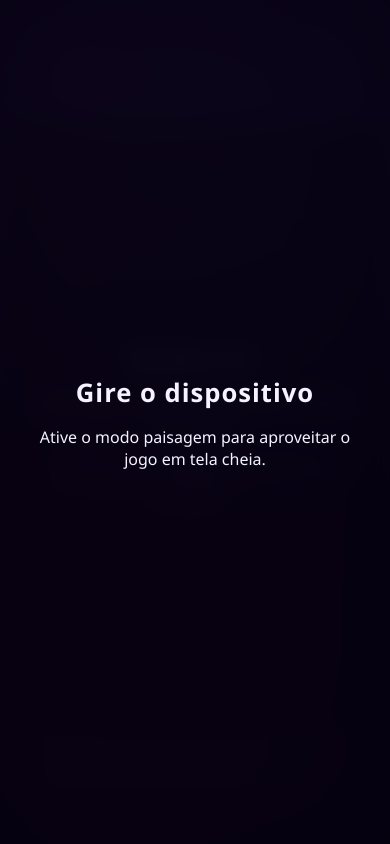
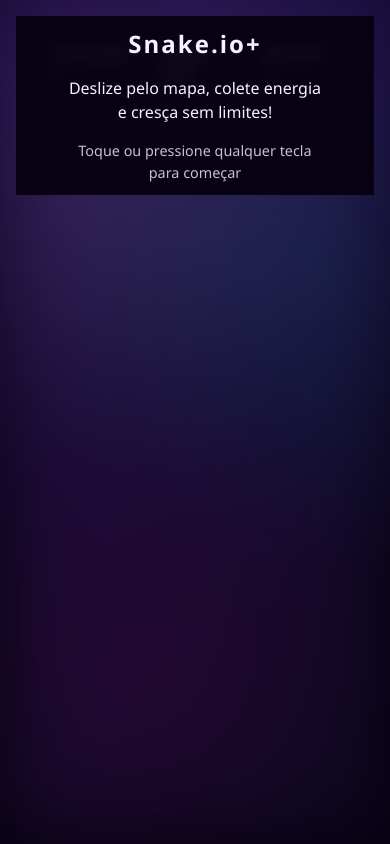
Before and after one commit to affaprojetosocias/jogo-cobra-2, a plain HTML site: page index.html in a window 390 px wide. Drawn offline with Linux system fonts and the light colour scheme.

Commit message:
Improve mobile viewport responsiveness

```diff
--- a/index.html
+++ b/index.html
@@ -2,7 +2,10 @@
 <html lang="pt-BR">
   <head>
     <meta charset="UTF-8" />
-    <meta name="viewport" content="width=device-width, initial-scale=1.0" />
+    <meta
+      name="viewport"
+      content="width=device-width, initial-scale=1.0, viewport-fit=cover"
+    />
     <title>Snake.io+ Clone</title>
     <link rel="stylesheet" href="styles.css" />
   </head>
@@ -36,12 +39,6 @@
         <button type="button" class="mobile-control" data-direction="right" aria-label="Mover para a direita">▶</button>
       </div>
     </main>
-    <div class="orientation-overlay">
-      <div class="orientation-box">
-        <h2>Gire o dispositivo</h2>
-        <p>Ative o modo paisagem para aproveitar o jogo em tela cheia.</p>
-      </div>
-    </div>
     <script type="module" src="src/main.js"></script>
   </body>
 </html>
--- a/src/game/InputManager.js
+++ b/src/game/InputManager.js
@@ -13,6 +13,9 @@ export class InputManager {
     this.swipeThreshold = 18;
     this.controlButtons = Array.from(options.controlButtons || []);
     this.controlButtonHandlers = [];
+    this.touchMoveFrame = null;
+    this.lastTouchPoint = null;
+    this.touchSmoothing = 0.22;
 
     this.handleKeyDown = this.handleKeyDown.bind(this);
     this.handleKeyUp = this.handleKeyUp.bind(this);
@@ -41,6 +44,7 @@ export class InputManager {
     window.removeEventListener('pointerup', this.handlePointerUp);
     window.removeEventListener('pointercancel', this.handlePointerCancel);
     this.unbindDirectionalButtons();
+    this.cancelTouchUpdate();
   }
 
   bindDirectionalButtons() {
@@ -120,7 +124,9 @@ export class InputManager {
     this.pointerId = event.pointerId;
 
     if (this.pointerMode === 'touch') {
+      this.cancelTouchUpdate();
       this.swipeStart = { x: event.clientX, y: event.clientY };
+      this.lastTouchPoint = { x: event.clientX, y: event.clientY };
       this.mouseVector = this.mouseVector || { ...this.activeVector };
       if (typeof this.canvas.setPointerCapture === 'function') {
         this.canvas.setPointerCapture(event.pointerId);
@@ -138,15 +144,8 @@ export class InputManager {
     }
 
     if (this.pointerMode === 'touch') {
-      const dx = event.clientX - this.swipeStart.x;
-      const dy = event.clientY - this.swipeStart.y;
-      const distance = Math.hypot(dx, dy);
-
-      if (distance > this.swipeThreshold) {
-        const vector = { x: dx / distance, y: dy / distance };
-        this.mouseVector = vector;
-        this.activeVector = vector;
-      }
+      this.lastTouchPoint = { x: event.clientX, y: event.clientY };
+      this.scheduleTouchUpdate();
       event.preventDefault();
       return;
     }
@@ -159,6 +158,7 @@ export class InputManager {
       this.isPointerActive = false;
       this.pointerId = null;
       this.swipeStart = null;
+      this.cancelTouchUpdate();
       if (typeof this.canvas.releasePointerCapture === 'function') {
         this.canvas.releasePointerCapture(event.pointerId);
       }
@@ -183,6 +183,48 @@ export class InputManager {
     this.pointerAnchor = { x, y };
   }
 
+  scheduleTouchUpdate() {
+    if (this.touchMoveFrame !== null) {
+      return;
+    }
+    this.touchMoveFrame = requestAnimationFrame(() => {
+      this.touchMoveFrame = null;
+      this.flushTouchMovement();
+    });
+  }
+
+  flushTouchMovement() {
+    if (!this.isPointerActive || !this.swipeStart || !this.lastTouchPoint) {
+      return;
+    }
+
+    const dx = this.lastTouchPoint.x - this.swipeStart.x;
+    const dy = this.lastTouchPoint.y - this.swipeStart.y;
+    const distance = Math.hypot(dx, dy);
+
+    if (distance <= this.swipeThreshold) {
+      return;
+    }
+
+    const vector = { x: dx / distance, y: dy / distance };
+    const smoothing = this.touchSmoothing;
+    const smoothed = {
+      x: this.activeVector.x + (vector.x - this.activeVector.x) * smoothing,
+      y: this.activeVector.y + (vector.y - this.activeVector.y) * smoothing,
+    };
+    const length = Math.hypot(smoothed.x, smoothed.y) || 1;
+    this.activeVector = { x: smoothed.x / length, y: smoothed.y / length };
+    this.mouseVector = { ...this.activeVector };
+  }
+
+  cancelTouchUpdate() {
+    if (this.touchMoveFrame !== null) {
+      cancelAnimationFrame(this.touchMoveFrame);
+      this.touchMoveFrame = null;
+    }
+    this.lastTouchPoint = null;
+  }
+
   applyDirectionalInput(vector) {
     const length = Math.hypot(vector.x, vector.y) || 1;
     this.activeVector = { x: vector.x / length, y: vector.y / length };
@@ -191,6 +233,7 @@ export class InputManager {
     this.pointerMode = 'virtual';
     this.isPointerActive = false;
     this.pointerAnchor = null;
+    this.cancelTouchUpdate();
   }
 
   // Converte posição do ponteiro para vetor relativo ao centro da tela.
--- a/src/game/SnakeGame.js
+++ b/src/game/SnakeGame.js
@@ -43,6 +43,7 @@ export class SnakeGame {
     this.resizeObserver.observe(canvas.parentElement);
     window.addEventListener('resize', this.handleResize);
     window.addEventListener('orientationchange', this.handleResize);
+    window.addEventListener('viewportmetricschange', this.handleResize);
     this.handleResize();
   }
 
@@ -70,23 +71,29 @@ export class SnakeGame {
   }
 
   handleResize() {
-    const rect = this.canvas.getBoundingClientRect();
+    const viewport = this.getViewportSize();
+    const rect = this.canvas.parentElement.getBoundingClientRect();
+    const width = Math.max(Math.round(rect.width), 1);
+    const height = Math.max(Math.round(rect.height), 1);
+
     this.renderer = new Renderer(this.canvas);
-    this.renderer.resize(rect.width, rect.height);
-    this.camera.width = rect.width;
-    this.camera.height = rect.height;
-    this.calculateArenaDimensions();
+    this.renderer.resize(width, height);
+    this.camera.width = width;
+    this.camera.height = height;
+    this.calculateArenaDimensions(viewport.width, viewport.height);
     if (this.foodManager) {
       this.foodManager.syncWithArena();
     }
     this.updateCamera(true);
   }
 
-  calculateArenaDimensions() {
-    const viewportWidth = window.innerWidth || this.canvas.clientWidth;
-    const viewportHeight = window.innerHeight || this.canvas.clientHeight;
-    const longSide = Math.max(viewportWidth, viewportHeight);
-    const shortSide = Math.max(Math.min(viewportWidth, viewportHeight), 480);
+  calculateArenaDimensions(viewportWidth, viewportHeight) {
+    const fallbackWidth = this.canvas.clientWidth || viewportWidth;
+    const fallbackHeight = this.canvas.clientHeight || viewportHeight;
+    const safeWidth = viewportWidth || fallbackWidth;
+    const safeHeight = viewportHeight || fallbackHeight;
+    const longSide = Math.max(safeWidth, safeHeight);
+    const shortSide = Math.max(Math.min(safeWidth, safeHeight), 480);
 
     const widthScale = longSide / 900;
     const heightScale = shortSide / 700;
@@ -124,8 +131,34 @@ export class SnakeGame {
       targetHeight = Math.min(GameConfig.worldMaxHeight, Math.max(targetHeight, paddedHeight));
     }
 
-    this.arena.width = targetWidth;
-    this.arena.height = targetHeight;
+    const minimumWidth = Math.max(safeWidth, this.camera.width);
+    const minimumHeight = Math.max(safeHeight, this.camera.height);
+    this.arena.width = Math.max(targetWidth, minimumWidth);
+    this.arena.height = Math.max(targetHeight, minimumHeight);
+  }
+
+  getViewportSize() {
+    const docStyles = getComputedStyle(document.documentElement);
+    const widthValue = docStyles.getPropertyValue('--app-width').trim();
+    const heightValue = docStyles.getPropertyValue('--app-height').trim();
+    const viewport = window.visualViewport;
+    const fallbackWidth = Math.max(
+      Math.round(viewport ? viewport.width : window.innerWidth || this.canvas.clientWidth || 0),
+      1
+    );
+    const fallbackHeight = Math.max(
+      Math.round(viewport ? viewport.height : window.innerHeight || this.canvas.clientHeight || 0),
+      1
+    );
+    const widthCandidate = parseFloat(widthValue);
+    const heightCandidate = parseFloat(heightValue);
+    const hasPixelWidth =
+      Number.isFinite(widthCandidate) && widthCandidate > 0 && widthValue.endsWith('px');
+    const hasPixelHeight =
+      Number.isFinite(heightCandidate) && heightCandidate > 0 && heightValue.endsWith('px');
+    const width = hasPixelWidth ? Math.max(Math.round(widthCandidate), 1) : fallbackWidth;
+    const height = hasPixelHeight ? Math.max(Math.round(heightCandidate), 1) : fallbackHeight;
+    return { width, height };
   }
 
   // Inicializa uma nova partida resetando estados e criando entidades.
--- a/src/main.js
+++ b/src/main.js
@@ -1,4 +1,54 @@
 import { SnakeGame } from './game/SnakeGame.js';
+
+const rootStyle = document.documentElement.style;
+
+const updateViewportMetrics = () => {
+  const viewport = window.visualViewport;
+  const width = Math.round(viewport ? viewport.width : window.innerWidth || 0);
+  const height = Math.round(viewport ? viewport.height : window.innerHeight || 0);
+  const offsetLeft = viewport ? Math.round(viewport.offsetLeft) : 0;
+  const offsetTop = viewport ? Math.round(viewport.offsetTop) : 0;
+  const offsetRight = viewport
+    ? Math.round(Math.max(window.innerWidth - width - viewport.offsetLeft, 0))
+    : 0;
+  const offsetBottom = viewport
+    ? Math.round(Math.max(window.innerHeight - height - viewport.offsetTop, 0))
+    : 0;
+
+  rootStyle.setProperty('--app-width', `${Math.max(width, 0)}px`);
+  rootStyle.setProperty('--app-height', `${Math.max(height, 0)}px`);
+  rootStyle.setProperty('--safe-area-top', `${Math.max(offsetTop, 0)}px`);
+  rootStyle.setProperty('--safe-area-right', `${Math.max(offsetRight, 0)}px`);
+  rootStyle.setProperty('--safe-area-bottom', `${Math.max(offsetBottom, 0)}px`);
+  rootStyle.setProperty('--safe-area-left', `${Math.max(offsetLeft, 0)}px`);
+
+  window.dispatchEvent(
+    new CustomEvent('viewportmetricschange', { detail: { width, height } })
+  );
+};
+
+const setupViewportObservers = () => {
+  let rafId = null;
+  const scheduleUpdate = () => {
+    if (rafId !== null) {
+      return;
+    }
+    rafId = requestAnimationFrame(() => {
+      rafId = null;
+      updateViewportMetrics();
+    });
+  };
+
+  updateViewportMetrics();
+  window.addEventListener('resize', scheduleUpdate);
+  window.addEventListener('orientationchange', scheduleUpdate);
+  if (window.visualViewport) {
+    window.visualViewport.addEventListener('resize', scheduleUpdate);
+    window.visualViewport.addEventListener('scroll', scheduleUpdate);
+  }
+};
+
+setupViewportObservers();
 
 // Localiza elementos da interface e inicializa o jogo.
 const canvas = document.getElementById('game-canvas');
--- a/styles.css
+++ b/styles.css
@@ -1,3 +1,13 @@
+:root {
+  --app-width: 100vw;
+  --app-height: 100vh;
+  --safe-area-top: env(safe-area-inset-top, 0px);
+  --safe-area-right: env(safe-area-inset-right, 0px);
+  --safe-area-bottom: env(safe-area-inset-bottom, 0px);
+  --safe-area-left: env(safe-area-inset-left, 0px);
+  --body-padding: clamp(16px, 4vw, 48px);
+}
+
 html {
   height: 100%;
 }
@@ -12,19 +22,35 @@ html {
 body {
   background: radial-gradient(circle at top, #1f1147, #05010e 70%);
   color: #f4f3ff;
-  min-height: 100vh;
+  min-height: var(--app-height);
   margin: 0;
   display: flex;
   align-items: center;
   justify-content: center;
   overflow: hidden;
-  padding: clamp(16px, 4vw, 48px);
+  padding: var(--body-padding);
+  padding-top: calc(var(--safe-area-top) + var(--body-padding));
+  padding-right: calc(var(--safe-area-right) + var(--body-padding));
+  padding-bottom: calc(var(--safe-area-bottom) + var(--body-padding));
+  padding-left: calc(var(--safe-area-left) + var(--body-padding));
   position: relative;
+  --available-width: max(
+    1px,
+    calc(
+      var(--app-width) - var(--safe-area-left) - var(--safe-area-right) - 2 * var(--body-padding)
+    )
+  );
+  --available-height: max(
+    1px,
+    calc(
+      var(--app-height) - var(--safe-area-top) - var(--safe-area-bottom) - 2 * var(--body-padding)
+    )
+  );
 }
 
 @supports (height: 100dvh) {
   body {
-    min-height: 100dvh;
+    min-height: max(var(--app-height), 100dvh);
   }
 }
 
@@ -41,14 +67,17 @@ body {
 
 .game-wrapper {
   position: relative;
-  width: min(92vw, 960px);
-  height: min(85vh, 640px);
+  width: min(960px, var(--available-width));
+  height: min(640px, var(--available-height));
+  max-width: 100%;
+  max-height: 100%;
   border-radius: 20px;
   overflow: hidden;
   box-shadow: 0 30px 80px rgba(0, 0, 0, 0.45);
   background: rgba(10, 5, 25, 0.8);
   backdrop-filter: blur(8px);
-  transition: border-radius 0.3s ease, box-shadow 0.3s ease;
+  transition: border-radius 0.3s ease, box-shadow 0.3s ease, width 0.25s ease,
+    height 0.25s ease;
 }
 
 #game-canvas {
@@ -60,8 +89,8 @@ body {
 
 .hud {
   position: absolute;
-  top: 16px;
-  left: 16px;
+  top: calc(var(--safe-area-top) + 16px);
+  left: calc(var(--safe-area-left) + 16px);
   display: flex;
   flex-direction: column;
   gap: 10px;
@@ -131,36 +160,10 @@ body {
   box-shadow: 0 16px 40px rgba(120, 115, 245, 0.55);
 }
 
-.orientation-overlay {
-  position: fixed;
-  inset: 0;
-  display: none;
-  align-items: center;
-  justify-content: center;
-  z-index: 10;
-  background: rgba(6, 2, 16, 0.85);
-  backdrop-filter: blur(12px);
-  padding: 32px;
-  text-align: center;
-}
-
-.orientation-box {
-  max-width: 360px;
-  display: flex;
-  flex-direction: column;
-  gap: 16px;
-  color: #f4f3ff;
-}
-
-.orientation-box h2 {
-  font-size: clamp(1.6rem, 5vw, 2.8rem);
-  letter-spacing: 1px;
-}
-
 .mobile-controls {
   position: absolute;
-  bottom: calc(env(safe-area-inset-bottom, 0px) + clamp(16px, 4vh, 36px));
-  left: calc(env(safe-area-inset-left, 0px) + clamp(16px, 5vw, 44px));
+  bottom: calc(var(--safe-area-bottom) + clamp(16px, 4vh, 36px));
+  left: calc(var(--safe-area-left) + clamp(16px, 5vw, 44px));
   display: none;
   width: clamp(120px, 26vw, 180px);
   aspect-ratio: 1;
@@ -235,55 +238,69 @@ body {
 
 @media (max-width: 1024px) {
   body {
-    padding: clamp(12px, 3vw, 32px);
+    --body-padding: clamp(12px, 3vw, 32px);
+  }
+}
+
+@media (max-width: 900px) {
+  body {
+    --body-padding: clamp(10px, 4vw, 24px);
   }
 
   .game-wrapper {
-    width: min(95vw, 880px);
-    height: min(82vh, 600px);
+    width: min(var(--available-width), 900px);
+    height: min(var(--available-height), 620px);
+  }
+
+  .hud {
+    top: calc(var(--safe-area-top) + clamp(14px, 4vw, 28px));
+    left: 50%;
+    transform: translateX(-50%);
+    flex-direction: row;
+    gap: clamp(12px, 4vw, 22px);
+    background: rgba(10, 5, 25, 0.45);
+    padding: clamp(8px, 2.5vw, 14px) clamp(16px, 5vw, 26px);
+    border-radius: 999px;
+    backdrop-filter: blur(10px);
+    font-size: clamp(0.9rem, 1.4vw + 0.6rem, 1.15rem);
+  }
+
+  .overlay {
+    padding: clamp(24px, 8vw, 48px);
+  }
+
+  .overlay-content {
+    max-width: min(420px, 86vw);
   }
 }
 
-@media (max-width: 900px) and (orientation: landscape) {
+@media (max-width: 768px) {
   body {
-    padding: 0;
     align-items: stretch;
+    justify-content: flex-start;
+    --body-padding: clamp(8px, 4vw, 18px);
   }
 
   .game-wrapper {
-    width: 100vw;
-    height: 100vh;
-    border-radius: 0;
-    box-shadow: none;
-    backdrop-filter: none;
-  }
-
-  @supports (width: 100dvw) and (height: 100dvh) {
-    .game-wrapper {
-      width: 100dvw;
-      height: 100dvh;
-    }
+    width: var(--available-width);
+    height: var(--available-height);
+    border-radius: 16px;
+    box-shadow: 0 24px 60px rgba(0, 0, 0, 0.4);
   }
 
   .hud {
-    top: clamp(12px, 3vh, 28px);
-    left: 50%;
-    transform: translateX(-50%);
-    flex-direction: row;
-    gap: clamp(12px, 3vw, 24px);
-    background: rgba(10, 5, 25, 0.45);
-    padding: clamp(8px, 2vw, 14px) clamp(14px, 4vw, 24px);
-    border-radius: 999px;
-    backdrop-filter: blur(10px);
-    font-size: clamp(0.9rem, 1.4vw + 0.6rem, 1.2rem);
+    top: calc(var(--safe-area-top) + clamp(12px, 4vw, 20px));
+    gap: clamp(10px, 4vw, 18px);
+    font-size: clamp(0.9rem, 1.6vw + 0.55rem, 1.05rem);
+    padding: clamp(8px, 3vw, 12px) clamp(14px, 5vw, 22px);
   }
 
   .overlay {
-    padding: 6vw;
+    padding: clamp(24px, 10vw, 56px);
   }
 
   .overlay-content {
-    max-width: min(420px, 80vw);
+    max-width: min(420px, 90vw);
   }
 
   .mobile-controls.is-visible {
@@ -291,54 +308,30 @@ body {
   }
 }
 
-@media (max-width: 680px) and (orientation: landscape) {
-  .hud {
-    gap: clamp(10px, 4vw, 18px);
-    padding: clamp(6px, 2.5vw, 12px) clamp(12px, 4vw, 18px);
-    font-size: clamp(0.9rem, 1.5vw + 0.5rem, 1.1rem);
-  }
-
-  .overlay-content {
-    gap: 12px;
-  }
-
-  .overlay .hint {
-    font-size: 0.85rem;
-  }
-}
-
-@media (orientation: portrait) and (max-width: 900px) {
+@media (max-width: 600px) {
   body {
-    padding: 0;
+    --body-padding: clamp(8px, 5vw, 16px);
   }
 
   .game-wrapper {
-    filter: blur(6px);
-    opacity: 0.4;
-    pointer-events: none;
+    width: 100%;
+    height: 100%;
+    border-radius: 0;
+    box-shadow: none;
+    backdrop-filter: none;
+    background: rgba(10, 5, 25, 0.92);
   }
 
   .hud {
-    opacity: 0;
+    width: auto;
+    left: calc(var(--safe-area-left) + clamp(12px, 4vw, 20px));
+    right: calc(var(--safe-area-right) + clamp(12px, 4vw, 20px));
+    transform: none;
+    justify-content: space-between;
   }
 
-  .orientation-overlay {
-    display: flex;
-  }
-
-  .mobile-controls {
-    display: none !important;
-  }
-}
-
-@media (max-width: 768px) {
-  .hud {
-    flex-direction: row;
-    gap: 16px;
-    background: rgba(10, 5, 25, 0.45);
-    padding: 8px 12px;
-    border-radius: 999px;
-    backdrop-filter: blur(10px);
+  .overlay {
+    padding: clamp(24px, 12vw, 64px);
   }
 }
 
```
